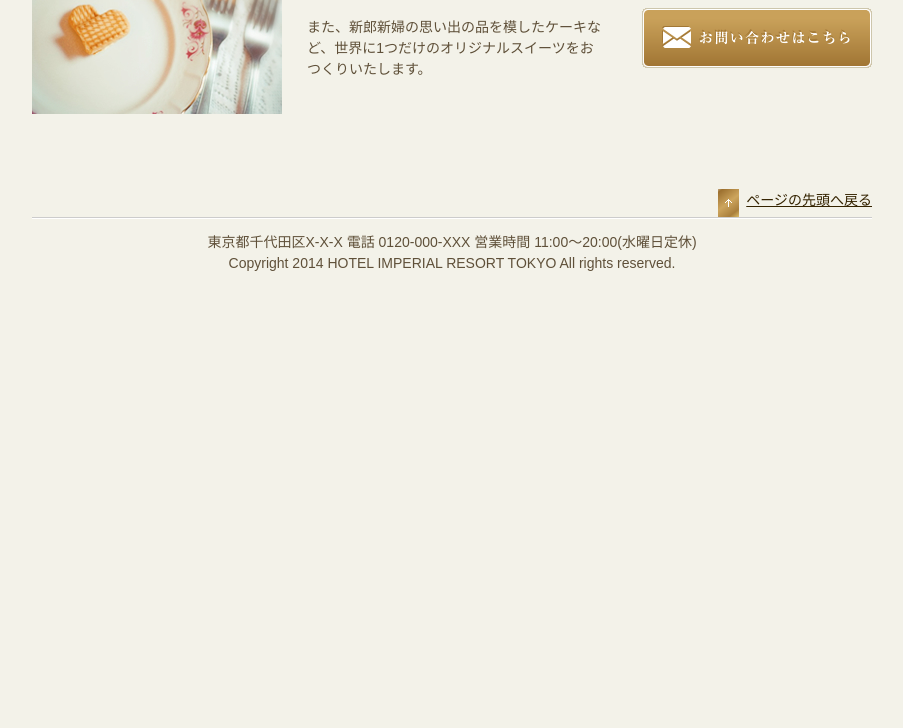
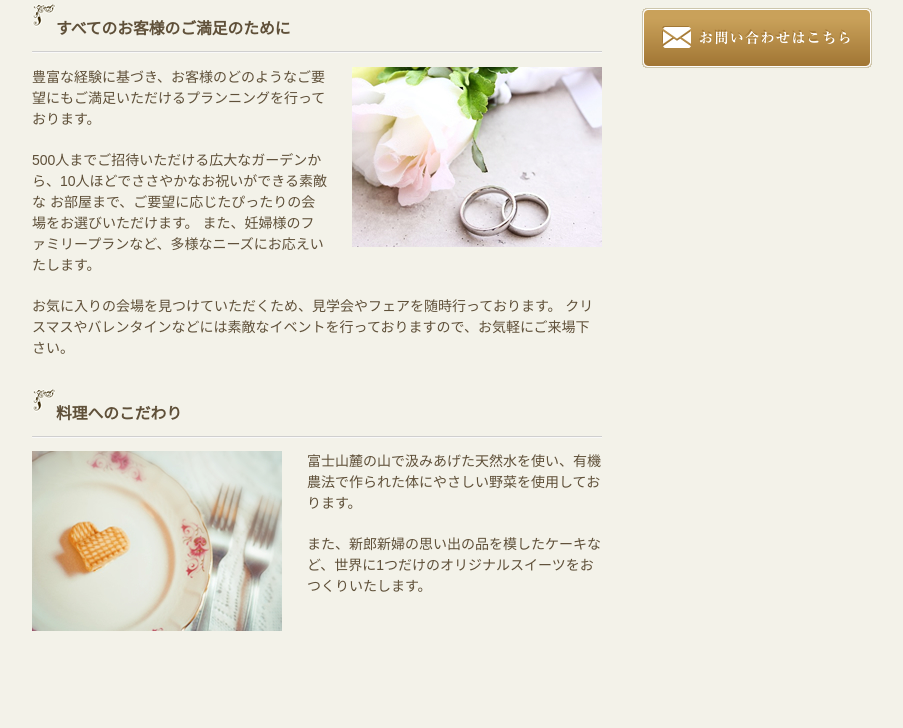
Before and after one commit to anko7926/kadai2, a plain HTML site: page kadai2/concept.html in a window 1280 px wide. Shown: the part 331-1059 px from the top of the page, without its empty margins (188-1091 px from the left). Before the commit the page ends 800 px from the top, so only its background shows below. Drawn offline with Linux system fonts and the light colour scheme.

Commit message:
修正内容

```diff
--- a/kadai2/concept.html
+++ b/kadai2/concept.html
@@ -24,6 +24,7 @@
         <li id="nav_contact"><a href="contact.html">お問い合わせ</a></li>
       </ul>
     </nav>
+
     <div id="breadcrumb">
       <ul>
         <li><a href="index.html">ホーム</a></li>
@@ -32,6 +33,27 @@
     </div>
     <div id="contents">
       <div id="main">
+        <article>
+          <h1>結婚式場のコンセプト</h1>
+          <section class="concept_box">
+            <h2>すべてのお客様のご満足のために</h2>
+            <p>
+              <img
+                src="images/concept_photo1.jpg"
+                alt=""
+                class="image_right"
+              />豊富な経験に基づき、お客様のどのようなご要望にもご満足いただけるプランニングを行っております。
+            </p>
+            <p>
+              500人までご招待いただける広大なガーデンから、10人ほどでささやかなお祝いができる素敵な
+              お部屋まで、ご要望に応じたぴったりの会場をお選びいただけます。
+              また、妊婦様のファミリープランなど、多様なニーズにお応えいたします。
+            </p>
+            <p>お気に入りの会場を見つけていただくため、見学会やフェアを随時行っております。
+               クリスマスやバレンタインなどには素敵なイベントを行っておりますので、お気軽にご来場下さい。
+            </p>
+          </section>
+        </article>
         <article>
           <section class="concept_box">
             <h2>料理へのこだわり</h2>
--- a/kadai2/css/style.css
+++ b/kadai2/css/style.css
@@ -97,9 +97,7 @@ nav ul li a:hover {
   margin-bottom: 30px;
   overflow: hidden;
 }
-.concept_box:last-child {
-  margin-bottom: 0;
-}
+
 /* 「結婚式場のコンセプト」ページ ここまで↑ */
 
 /* 「プランのご案内」ページ ここから↓ */
```
